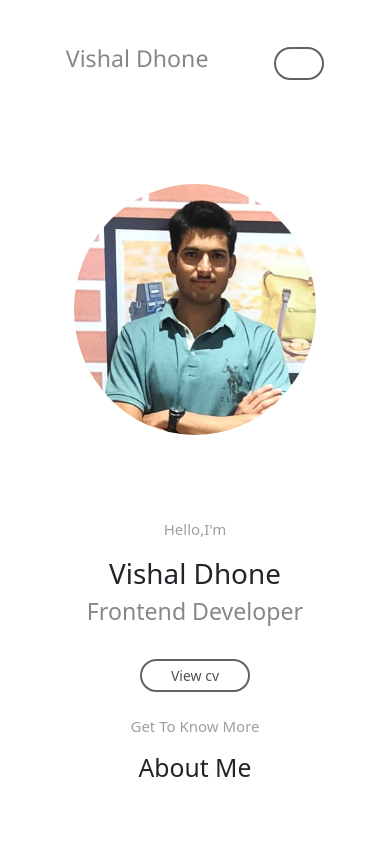
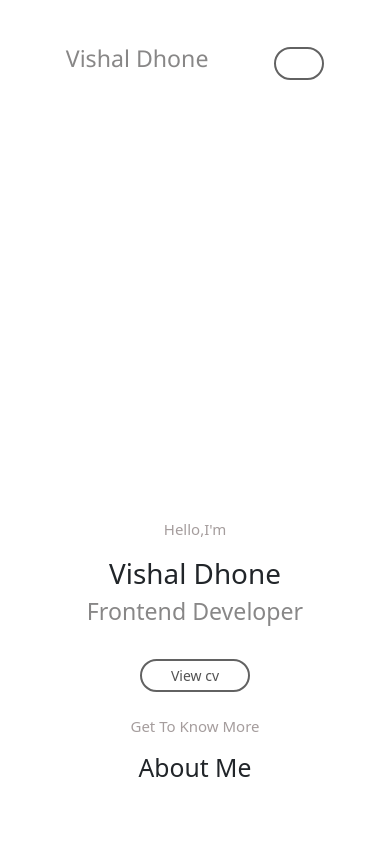
Before and after one commit to vishalpatil321/portfolio, a React (Create React App) app: page / in a window 390 px wide. Shown: the top 844 px of the page. Built offline with nearby package versions, Linux system fonts and the light colour scheme; some icons are missing; the HTML template or start-up script is replaced by a standard one.

Commit message:
Update About.css

```diff
--- a/src/Components/About/About.css
+++ b/src/Components/About/About.css
@@ -252,8 +252,7 @@ button:hover{
         justify-content: space-evenly;
     }
     .image3{
-        width: 95%;
-        height: 60%;
+        display:none;
     }
     /* .my-image{
         width: 80%;
```
